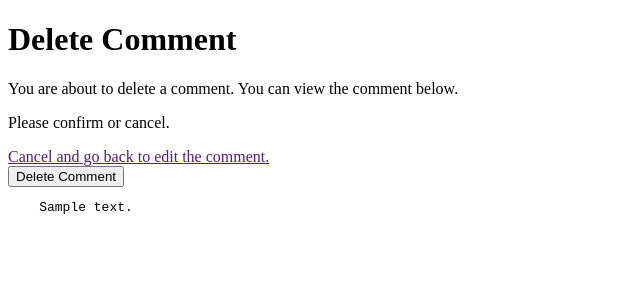
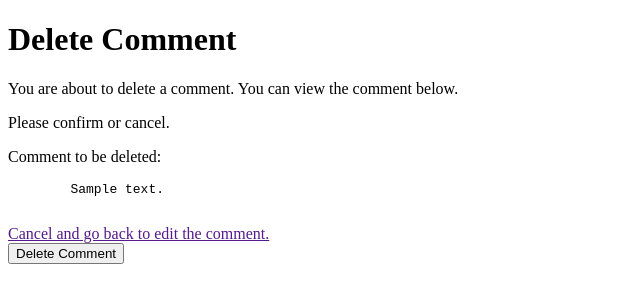
Before and after one commit to byanofsky/simple-blog, a Python web app: template templates/deletecomment.html in a window 1280 px wide. Shown: the part 88-391 px from the top of the page, without its empty margins (0-640 px from the left). Run offline with Jinja, Linux system fonts and the light colour scheme; the template is opened without the code that fills it: most values are stand-ins (such as "Sample title", 1, 10 or a date in 2020).

Commit message:
Fix structure of shwoing comment on deletecomment

```diff
--- a/templates/deletecomment.html
+++ b/templates/deletecomment.html
@@ -18,15 +18,19 @@
 <p>You are about to delete a comment. You can view the comment below.</p>
 <p>Please confirm or cancel.</p>
 
+<div class="comment">
+    <p>Comment to be deleted:</p>
+
+    <pre>
+        {{ comment.comment_body }}
+    </pre>
+</div>
+
 <a href="{{ uri_for('editcomment', url_comment_key=comment.key.urlsafe()) }}">Cancel and go back to edit the comment.</a>
 
 <form method="POST">
     <input type="submit" value="Delete Comment">
 </form>
 
-<pre>
-    {{ comment.body }}
-</pre>
-
 {% endif %}
 {% endblock %}
```
